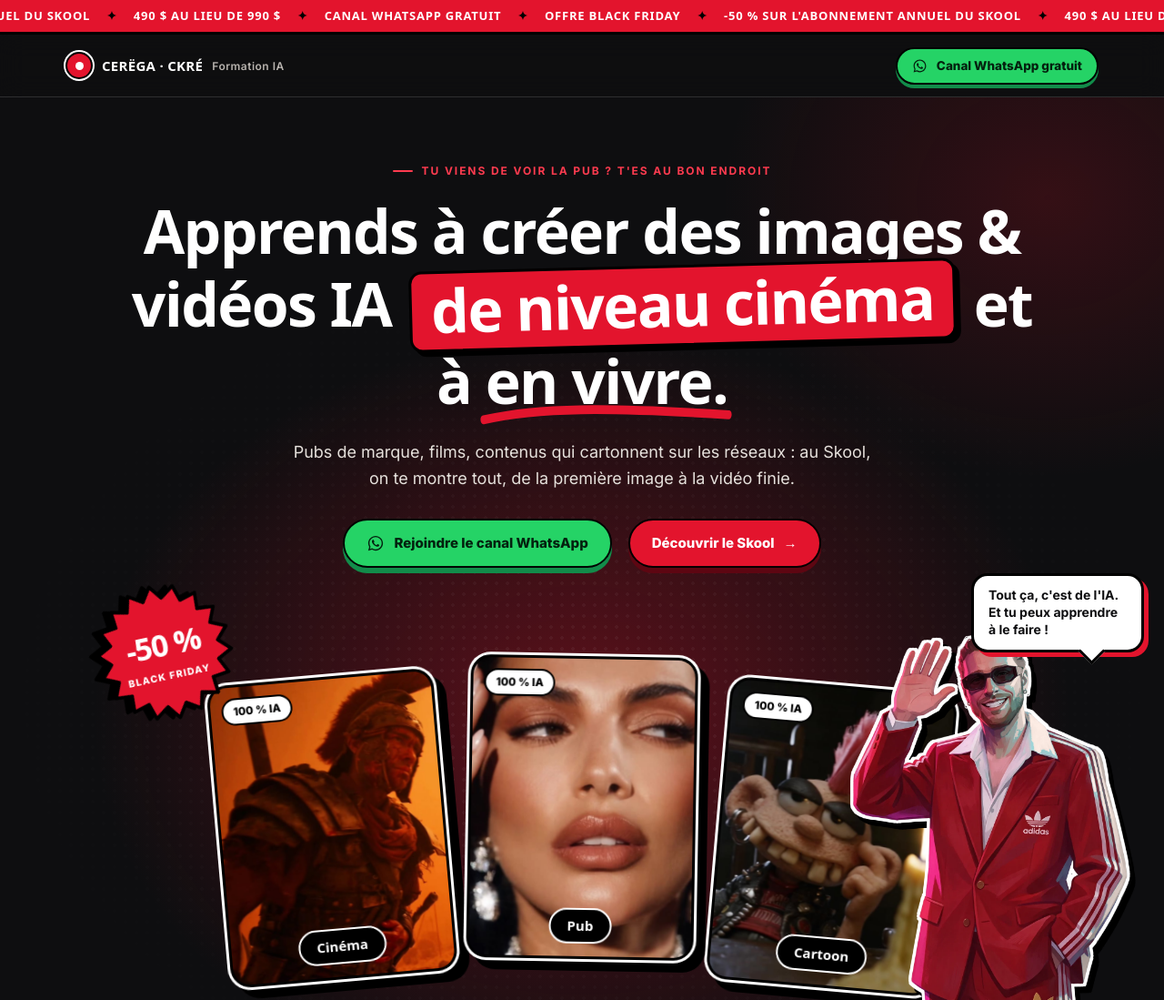
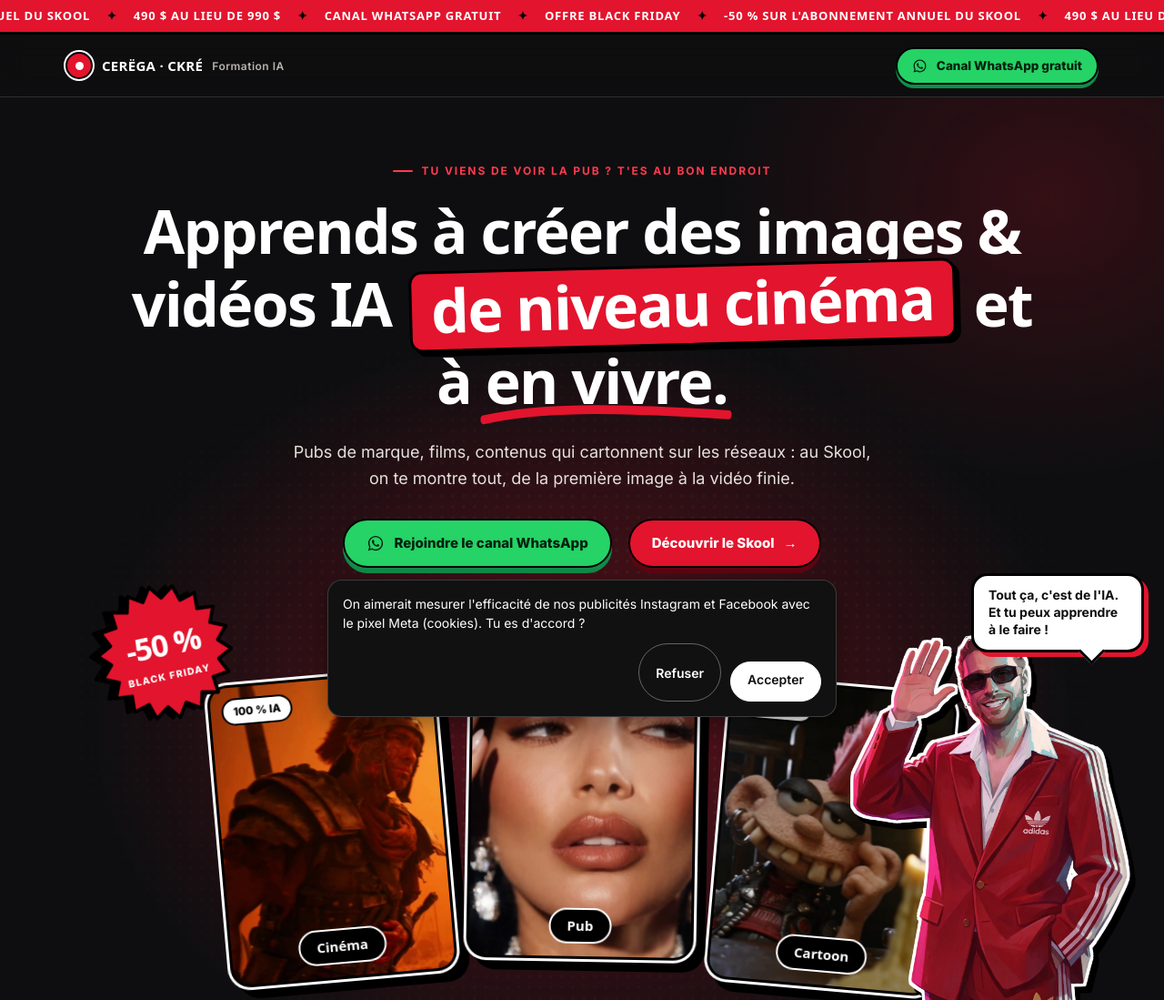
Before and after one commit to ckreteamai-dotcom/offre-workshop-skool, a plain HTML site: page index.html in a window 1280 px wide. Shown: the top 1099 px of the page at 91% size. Drawn offline with Linux system fonts and the light colour scheme; a web font is replaced by a local one.

Commit message:
Page formation : ajout du pixel Meta
Co-Authored-By: Claude Opus 5.5 <noreply@anthropic.com>
Claude-Session: https://claude.ai/code/session_01Q2tVRdA5wkDfw24CX4XzVX

```diff
--- a/index.html
+++ b/index.html
@@ -318,6 +318,7 @@ footer a{text-decoration:none;color:#fff}
   .rv{opacity:1;transform:none}.scrib path{stroke-dashoffset:0}
 }
 </style>
+<script src="js/meta-pixel.js" defer></script>
 </head>
 <body>
 
```
